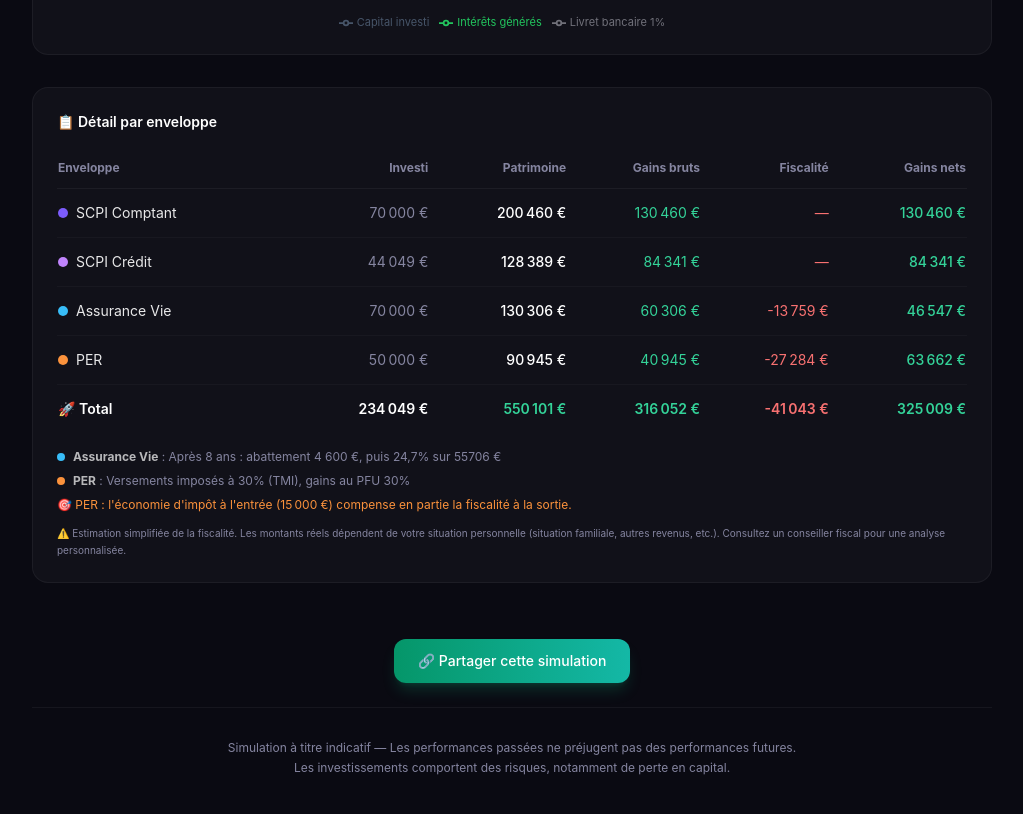
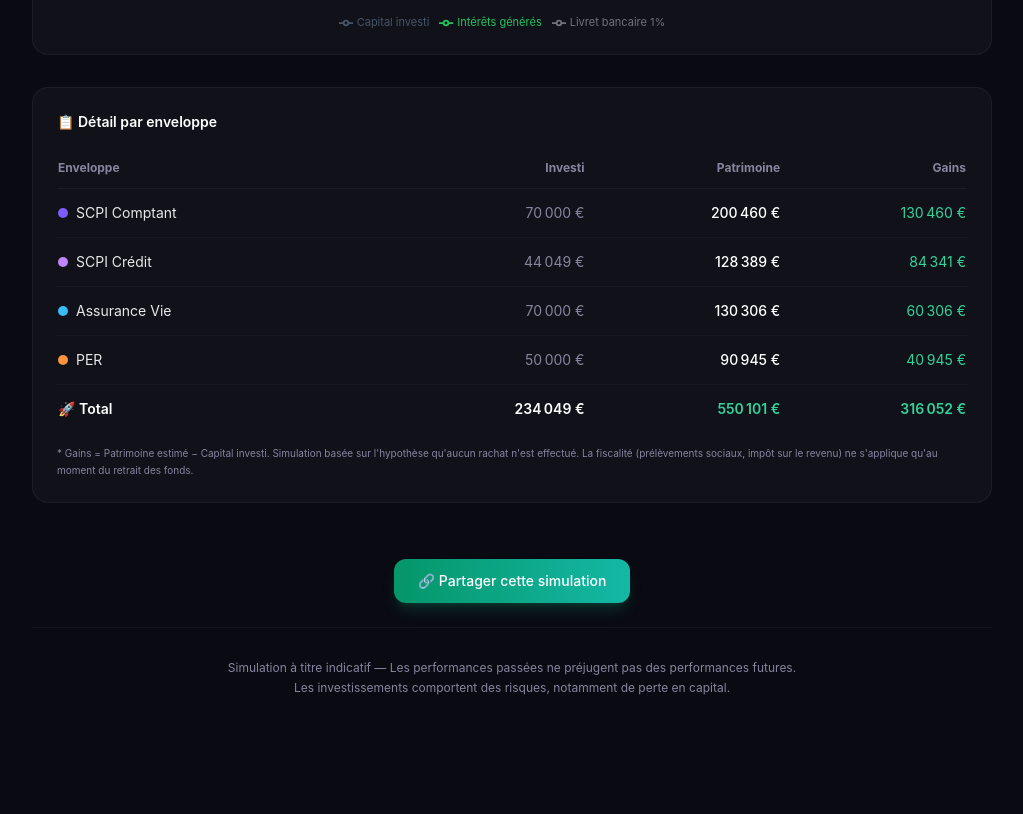
Before and after one commit to louminod/simulateur-patrimoine, a Next.js app: page / in a window 1280 px wide. Shown: the part 3757-4571 px from the top of the page, without its empty margins (128-1151 px from the left). After the commit the page ends 4533 px from the top, so only its background shows below. Built offline with nearby package versions, Linux system fonts and the light colour scheme.

Commit message:
simplify: remove taxation from recap table, keep just gains

```diff
--- a/src/components/RecapTable.tsx
+++ b/src/components/RecapTable.tsx
@@ -2,7 +2,6 @@
 
 import { memo } from "react";
 import { fmt } from "@/lib/formatters";
-import { computeTaxation } from "@/lib/simulation";
 import type { AggregatedResults } from "@/lib/types";
 
 interface RecapTableProps {
@@ -10,15 +9,7 @@ interface RecapTableProps {
   years: number;
 }
 
-function RecapTableInner({ results, years }: RecapTableProps) {
-  const taxRows = results.sims.map((s) => {
-    if (s.type === "av" || s.type === "per") {
-      const tmi = s.type === "per" ? (s.result.perTaxSavings > 0 ? Math.round(s.result.perTaxSavings / s.result.totalInvested * 100) : 30) : 30;
-      return computeTaxation(s.type, s.result.grossGains, s.result.totalInvested, years, tmi);
-    }
-    return null;
-  });
-
+function RecapTableInner({ results }: RecapTableProps) {
   return (
     <section className="mb-8">
       <div className="bg-[var(--card)] rounded-2xl border border-white/5 p-5 md:p-6 overflow-x-auto">
@@ -29,17 +20,11 @@ function RecapTableInner({ results, years }: RecapTableProps) {
               <th className="text-left py-3">Enveloppe</th>
               <th className="text-right py-3 hidden sm:table-cell">Investi</th>
               <th className="text-right py-3">Patrimoine</th>
-              <th className="text-right py-3">Gains bruts</th>
-              <th className="text-right py-3 hidden sm:table-cell">Fiscalité</th>
-              <th className="text-right py-3">Gains nets</th>
+              <th className="text-right py-3">Gains</th>
             </tr>
           </thead>
           <tbody>
-            {results.sims.map((s, i) => {
-              const tax = taxRows[i];
-              const displayTax = tax ? tax.tax : 0;
-              const displayNet = tax ? tax.netGains : s.result.netGains;
-              return (
+            {results.sims.map((s) => (
               <tr key={s.label} className="border-b border-white/[0.03] hover:bg-white/[0.02] transition-colors">
                 <td className="py-3.5 flex items-center gap-2">
                   <span className="w-2.5 h-2.5 rounded-full flex-shrink-0" style={{ background: s.color }} />
@@ -48,56 +33,18 @@ function RecapTableInner({ results, years }: RecapTableProps) {
                 <td className="text-right text-[var(--muted)] hidden sm:table-cell">{fmt(s.result.totalInvested)}</td>
                 <td className="text-right font-medium text-white">{fmt(s.result.capital)}</td>
                 <td className="text-right text-[var(--green)]">{fmt(s.result.grossGains)}</td>
-                  <td className="text-right text-red-400 hidden sm:table-cell">
-                    {tax ? `-${fmt(displayTax)}` : "—"}
-                  </td>
-                  <td className="text-right text-[var(--green)] font-medium">
-                    {tax ? fmt(displayNet) : fmt(s.result.netGains)}
-                  </td>
               </tr>
-              );
-            })}
+            ))}
             <tr className="font-semibold">
               <td className="py-3.5 text-white">🚀 Total</td>
               <td className="text-right text-white hidden sm:table-cell">{fmt(results.totalInvested)}</td>
               <td className="text-right text-[var(--green)]">{fmt(results.totalFinal)}</td>
               <td className="text-right text-[var(--green)]">{fmt(results.totalFinal - results.totalInvested)}</td>
-              <td className="text-right text-red-400 hidden sm:table-cell">
-                -{fmt(taxRows.reduce((acc, t) => acc + (t?.tax ?? 0), 0))}
-              </td>
-              <td className="text-right text-[var(--green)]">
-                {fmt(results.sims.reduce((acc, s, i) => {
-                  const tax = taxRows[i];
-                  return acc + (tax ? tax.netGains : s.result.netGains);
-                }, 0))}
-              </td>
             </tr>
           </tbody>
         </table>
-
-        {/* Taxation details for AV/PER */}
-        {taxRows.some(t => t !== null) && (
-          <div className="mt-4 space-y-2">
-            {results.sims.map((s, i) => {
-              const tax = taxRows[i];
-              if (!tax) return null;
-              return (
-                <div key={s.label} className="flex items-start gap-2 text-xs text-[var(--muted)]">
-                  <span className="w-2 h-2 rounded-full mt-1 flex-shrink-0" style={{ background: s.color }} />
-                  <span><strong className="text-white/70">{s.label}</strong> : {tax.details}</span>
-                </div>
-              );
-            })}
-            {results.sims.some(s => s.type === "per") && (
-              <p className="text-xs text-[var(--orange)] mt-1">
-                🎯 PER : l&apos;économie d&apos;impôt à l&apos;entrée ({fmt(results.perSavings)}) compense en partie la fiscalité à la sortie.
-              </p>
-            )}
-          </div>
-        )}
-
         <p className="text-[10px] text-[var(--muted)] mt-3 leading-relaxed">
-          ⚠️ Estimation simplifiée de la fiscalité. Les montants réels dépendent de votre situation personnelle (situation familiale, autres revenus, etc.). Consultez un conseiller fiscal pour une analyse personnalisée.
+          * Gains = Patrimoine estimé − Capital investi. Simulation basée sur l&apos;hypothèse qu&apos;aucun rachat n&apos;est effectué. La fiscalité (prélèvements sociaux, impôt sur le revenu) ne s&apos;applique qu&apos;au moment du retrait des fonds.
         </p>
       </div>
     </section>
```
Lines whose indentation alone changed are shown as unchanged.
